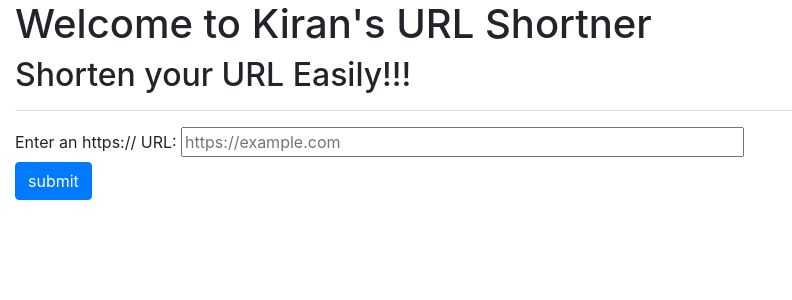
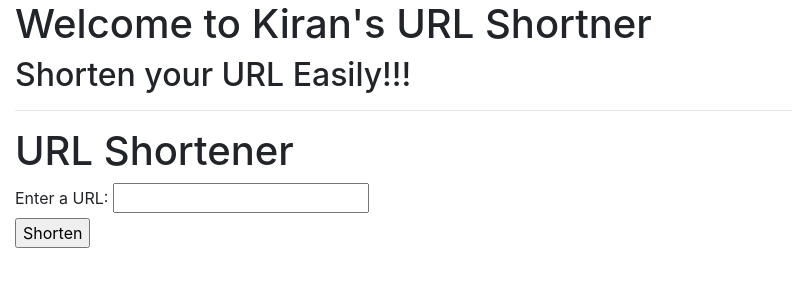
Before and after one commit to kiran-1505/short_url, a Flask app: page / in a window 1280 px wide. Shown: the top 300 px of the page, without its empty margins (0-792 px from the left). Run offline with Flask 3, Linux system fonts and the light colour scheme; some libraries are stand-ins or nearby versions.

Commit message:
Update home.html

```diff
--- a/short rl/templates/home.html
+++ b/short rl/templates/home.html
@@ -1,15 +1,12 @@
 {% extends "base.html" %}
-{% block title %}shorten URL{% endblock %}
+{% block title %}URL Shortener{% endblock %}
 
 {% block content %}
-<form action="#", method="post">
-    <label for="url">Enter an https:// URL:</label>
-
-    <input type="url" name="nm" id="url"
-       placeholder="https://example.com"
-       pattern="https://.*" size="50"
-       required>
+<h1>URL Shortener</h1>
+<form action="{{ url_for('shorten_url') }}" method="post">
+    <label for="url">Enter a URL:</label>
+    <input type="url" name="url" id="url" required>
     <br>
-    <input type="submit" value="submit" class="btn btn-primary">
+    <input type="submit" value="Shorten">
 </form>
 {% endblock %}
```
